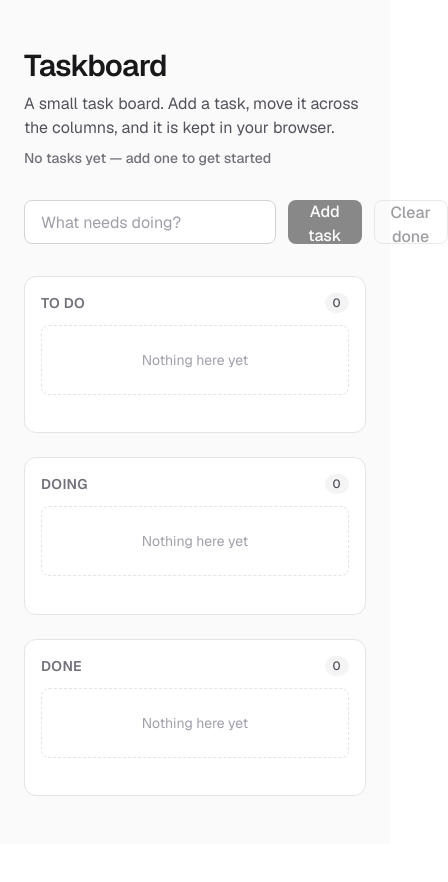
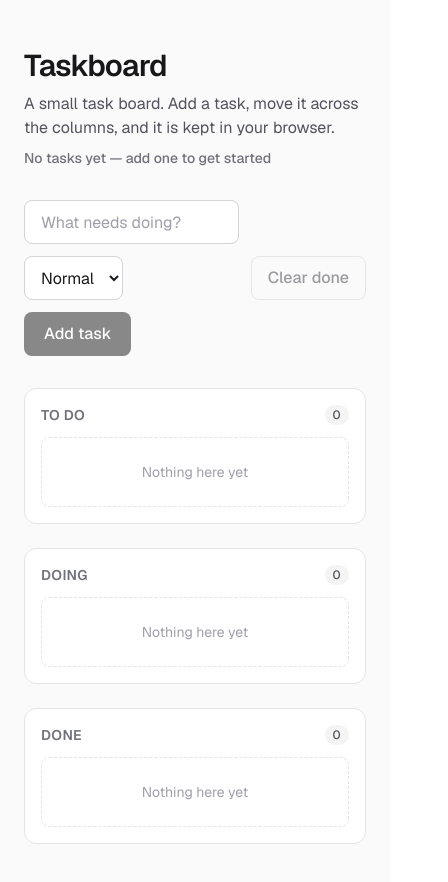
Before and after one commit to gerrcass/taskboard, a Next.js app: page / in a window 390 px wide. Shown: the top 882 px of the page, 448 px wide, since content can reach past the window. Before the commit the page ends 844 px from the top, so only its background shows below. Built offline with nearby package versions, Linux system fonts and the light colour scheme.

Commit message:
Task priorities with badges
Closes #5

```diff
--- a/src/app/page.tsx
+++ b/src/app/page.tsx
@@ -2,7 +2,10 @@
 
 import { useRef, useState, useSyncExternalStore } from "react";
 import {
+  DEFAULT_PRIORITY,
+  PRIORITY_LABELS,
   STATUS_LABELS,
+  TASK_PRIORITIES,
   TASK_STATUSES,
   advanceTask,
   clearDone,
@@ -11,7 +14,9 @@ import {
   renameTask,
   retreatTask,
   taskCounts,
+  taskPriority,
   taskSummary,
+  type TaskPriority,
 } from "@/lib/tasks";
 import {
   getServerSnapshot,
@@ -23,6 +28,7 @@ import {
 export default function Home() {
   const tasks = useSyncExternalStore(subscribe, getSnapshot, getServerSnapshot);
   const [title, setTitle] = useState("");
+  const [priority, setPriority] = useState<TaskPriority>(DEFAULT_PRIORITY);
 
   const counts = taskCounts(tasks);
 
@@ -30,8 +36,9 @@ export default function Home() {
     event.preventDefault();
     const trimmed = title.trim();
     if (!trimmed) return;
-    updateTasks([...tasks, createTask(trimmed)]);
+    updateTasks([...tasks, createTask(trimmed, { priority })]);
     setTitle("");
+    setPriority(DEFAULT_PRIORITY);
   };
 
   return (
@@ -50,18 +57,32 @@ export default function Home() {
           </p>
         </header>
 
-        <div className="flex w-full max-w-xl items-center gap-3">
-          <form onSubmit={addTask} className="flex flex-1 gap-3">
+        <div className="flex w-full max-w-xl flex-wrap items-center gap-3">
+          <form onSubmit={addTask} className="flex min-w-0 flex-1 flex-wrap gap-3">
             <input
               value={title}
               onChange={(event) => setTitle(event.target.value)}
               placeholder="What needs doing?"
               aria-label="New task title"
-              className="h-11 flex-1 rounded-lg border border-zinc-300 bg-white px-4 text-zinc-900 outline-none transition-colors placeholder:text-zinc-400 focus:border-zinc-500 dark:border-zinc-700 dark:bg-zinc-900 dark:text-zinc-100 dark:focus:border-zinc-400"
+              className="h-11 w-full min-w-0 rounded-lg border border-zinc-300 bg-white px-4 text-zinc-900 outline-none transition-colors placeholder:text-zinc-400 focus:border-zinc-500 sm:w-auto sm:flex-1 dark:border-zinc-700 dark:bg-zinc-900 dark:text-zinc-100 dark:focus:border-zinc-400"
             />
+            <select
+              value={priority}
+              onChange={(event) =>
+                setPriority(event.target.value as TaskPriority)
+              }
+              aria-label="New task priority"
+              className="h-11 shrink-0 rounded-lg border border-zinc-300 bg-white px-3 text-zinc-900 outline-none transition-colors focus:border-zinc-500 dark:border-zinc-700 dark:bg-zinc-900 dark:text-zinc-100 dark:focus:border-zinc-400"
+            >
+              {TASK_PRIORITIES.map((value) => (
+                <option key={value} value={value}>
+                  {PRIORITY_LABELS[value]}
+                </option>
+              ))}
+            </select>
             <button
               type="submit"
-              className="h-11 rounded-lg bg-zinc-900 px-5 font-medium text-white transition-colors hover:bg-zinc-700 disabled:opacity-50 dark:bg-zinc-50 dark:text-zinc-900 dark:hover:bg-zinc-300"
+              className="h-11 shrink-0 rounded-lg bg-zinc-900 px-5 font-medium whitespace-nowrap text-white transition-colors hover:bg-zinc-700 disabled:opacity-50 dark:bg-zinc-50 dark:text-zinc-900 dark:hover:bg-zinc-300"
               disabled={!title.trim()}
             >
               Add task
@@ -71,7 +92,7 @@ export default function Home() {
             type="button"
             onClick={() => updateTasks(clearDone(tasks))}
             disabled={counts.done === 0}
-            className="h-11 rounded-lg border border-zinc-300 px-4 font-medium text-zinc-700 transition-colors hover:bg-zinc-200 disabled:opacity-50 dark:border-zinc-700 dark:text-zinc-200 dark:hover:bg-zinc-800"
+            className="h-11 shrink-0 rounded-lg border border-zinc-300 px-4 font-medium whitespace-nowrap text-zinc-700 transition-colors hover:bg-zinc-200 disabled:opacity-50 dark:border-zinc-700 dark:text-zinc-200 dark:hover:bg-zinc-800"
           >
             Clear done
           </button>
@@ -98,6 +119,7 @@ export default function Home() {
                       key={task.id}
                       className="group flex items-center gap-2 rounded-lg border border-zinc-200 bg-zinc-50 px-3 py-2 dark:border-zinc-700 dark:bg-zinc-800"
                     >
+                      <PriorityBadge priority={taskPriority(task)} />
                       <TaskTitle
                         title={task.title}
                         onRename={(next) =>
@@ -143,6 +165,22 @@ export default function Home() {
         </section>
       </main>
     </div>
+  );
+}
+
+const PRIORITY_STYLES: Record<TaskPriority, string> = {
+  low: "bg-sky-100 text-sky-700 dark:bg-sky-900/40 dark:text-sky-300",
+  normal: "bg-zinc-200 text-zinc-600 dark:bg-zinc-700 dark:text-zinc-300",
+  high: "bg-red-100 text-red-700 dark:bg-red-900/40 dark:text-red-300",
+};
+
+function PriorityBadge({ priority }: { priority: TaskPriority }) {
+  return (
+    <span
+      className={`shrink-0 rounded-full px-2 py-0.5 text-[10px] font-semibold uppercase tracking-wide ${PRIORITY_STYLES[priority]}`}
+    >
+      {PRIORITY_LABELS[priority]}
+    </span>
   );
 }
 
--- a/src/lib/tasks.ts
+++ b/src/lib/tasks.ts
@@ -8,10 +8,27 @@ export const STATUS_LABELS: Record<TaskStatus, string> = {
   done: "Done",
 };
 
+export type TaskPriority = "low" | "normal" | "high";
+
+export const TASK_PRIORITIES: readonly TaskPriority[] = [
+  "low",
+  "normal",
+  "high",
+];
+
+export const PRIORITY_LABELS: Record<TaskPriority, string> = {
+  low: "Low",
+  normal: "Normal",
+  high: "High",
+};
+
+export const DEFAULT_PRIORITY: TaskPriority = "normal";
+
 export type Task = {
   id: string;
   title: string;
   status: TaskStatus;
+  priority: TaskPriority;
   createdAt: number;
 };
 
@@ -29,7 +46,11 @@ export const PREVIOUS_STATUS: Record<TaskStatus, TaskStatus | null> = {
 
 export function createTask(
   title: string,
-  options: { id?: string; now?: number } = {},
+  options: {
+    id?: string;
+    now?: number;
+    priority?: TaskPriority;
+  } = {},
 ): Task {
   const trimmed = title.trim();
   if (!trimmed) {
@@ -39,8 +60,15 @@ export function createTask(
     id: options.id ?? crypto.randomUUID(),
     title: trimmed,
     status: "todo",
+    priority: options.priority ?? DEFAULT_PRIORITY,
     createdAt: options.now ?? Date.now(),
   };
+}
+
+// Tasks stored before priorities existed have no `priority` field. They read
+// back as normal rather than being migrated in place.
+export function taskPriority(task: Task): TaskPriority {
+  return task.priority ?? DEFAULT_PRIORITY;
 }
 
 export function moveTask(
```
Also changed, not shown: 1 other file (tests, documents, lock files or other folders).
